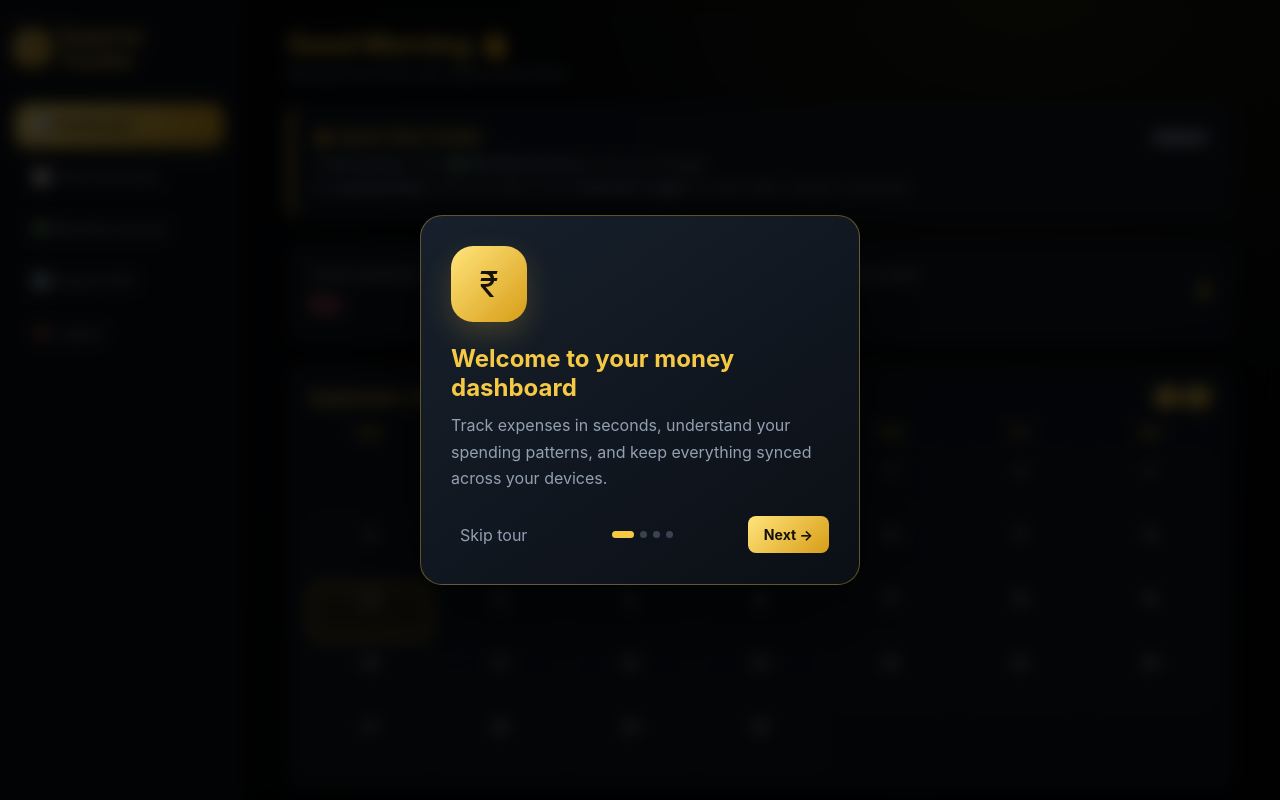
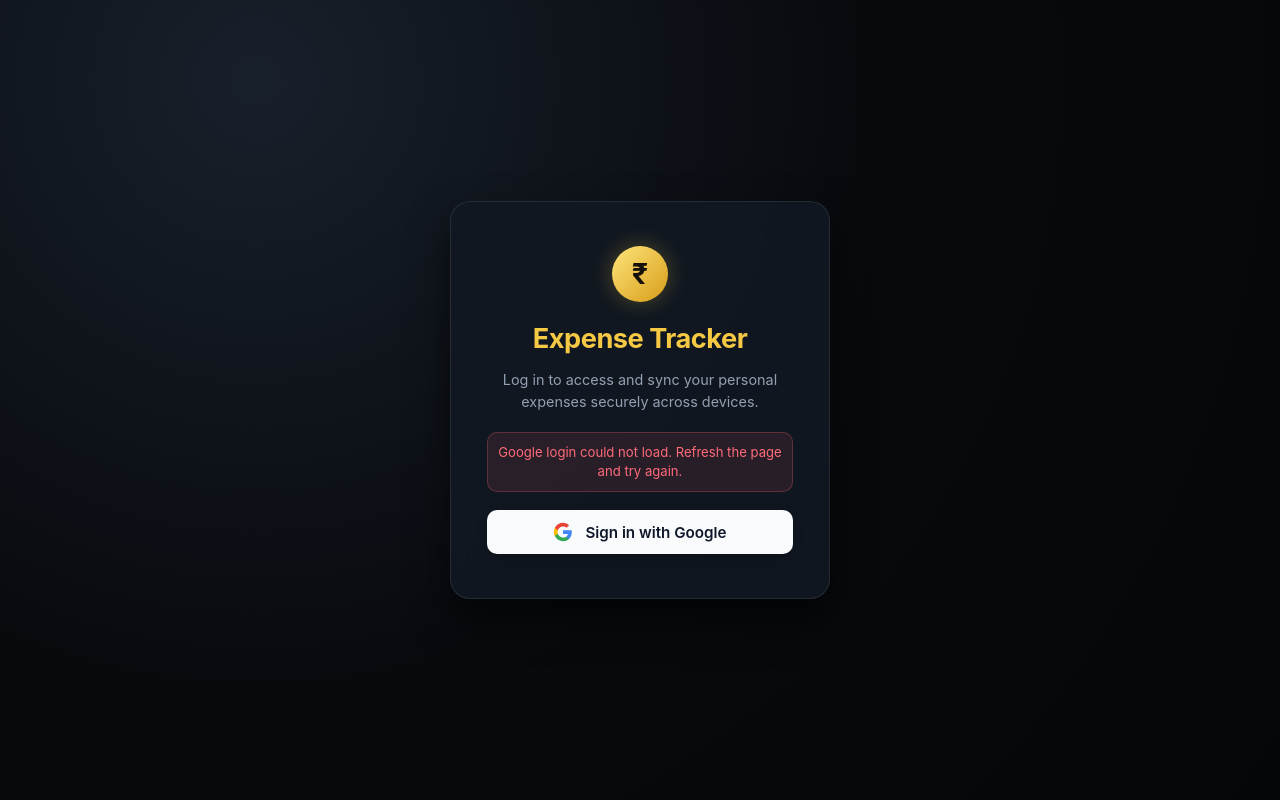
Before and after one commit to srijee31/Expense_calculator, a Flask app: page / in a window 1280 px wide. Run offline with Flask 3, Linux system fonts and the light colour scheme; some libraries are stand-ins or nearby versions.

Commit message:
Fix Firebase auth gating and refine dark theme

```diff
--- a/templates/index.html
+++ b/templates/index.html
@@ -33,7 +33,7 @@
 
     html, body {
       margin: 0; padding: 0;
-      background: radial-gradient(circle at 80% -10%, #20230f 0, var(--bg-color) 38%, #050608 100%); color: var(--text-main);
+      background: radial-gradient(circle at 80% -10%, #171d28 0, var(--bg-color) 38%, #050608 100%); color: var(--text-main);
       font-family: -apple-system, BlinkMacSystemFont, "Segoe UI", Roboto, Helvetica, Arial, sans-serif;
       min-height: 100vh; width: 100%;
     }
@@ -51,7 +51,7 @@
 
     .login-container {
       position: fixed; top: 0; left: 0; width: 100vw; height: 100vh;
-      background: radial-gradient(circle at 20% 10%, #252713 0%, #080a0e 48%, #050608 100%);
+      background: radial-gradient(circle at 20% 10%, #18202b 0%, #080a0e 48%, #050608 100%);
       display: flex; align-items: center; justify-content: center; z-index: 3000; padding: 20px;
     }
 
@@ -107,8 +107,8 @@
 
     .nav-item:hover { background-color: rgba(246, 201, 69, 0.11); color: var(--text-main); }
     .nav-item.active {
-      background: linear-gradient(135deg, #ffe47a, #d79d18); color: #16120a; font-weight: 700;
-      box-shadow: 0 4px 14px rgba(246, 201, 69, 0.3);
+      background: rgba(246, 201, 69, 0.14); color: var(--primary-gold); font-weight: 700;
+      border: 1px solid rgba(246, 201, 69, 0.38); box-shadow: 0 4px 14px rgba(0, 0, 0, 0.22);
     }
 
     .main-content { flex: 1; overflow-y: auto; padding: 28px clamp(16px, 4vw, 48px); }
@@ -208,8 +208,8 @@
     }
 
     .summary-tab-btn.active {
-      background: linear-gradient(135deg, #ffe47a, #d79d18) !important;
-      color: #16120a !important; border-color: var(--primary-gold) !important;
+      background: rgba(246, 201, 69, 0.14) !important;
+      color: var(--primary-gold) !important; border-color: var(--primary-gold) !important;
     }
 
     .modal-overlay {
@@ -299,7 +299,8 @@
     <div class="login-card">
       <div class="login-brand-icon">₹</div>
       <h2>Expense Tracker</h2>
-      <p>Log in to access and sync your personal expenses securely across devices.</p>
+      <p id="auth-description">Log in to access and sync your personal expenses securely across devices.</p>
+      <div id="auth-error" class="hidden" role="alert" style="color: var(--accent-red); background: rgba(255,107,122,.10); border: 1px solid rgba(255,107,122,.25); border-radius: 10px; padding: 10px; margin: -12px 0 18px; font-size: .82em; line-height: 1.45;"></div>
 
       <button class="google-btn" onclick="triggerLogin()">
         <svg style="width: 20px; height: 20px;" viewBox="0 0 24 24">
@@ -310,6 +311,7 @@
         </svg>
         Sign in with Google
       </button>
+      <button id="offline-guest-btn" class="text-btn hidden" type="button" onclick="enterOfflineMode()" style="width:100%; margin-top:12px;">Continue offline on this device</button>
     </div>
   </div>
 
@@ -524,6 +526,40 @@
       try { return [...new Set(JSON.parse(localStorage.getItem('expense_tracker_categories') || 'null') || defaultCategories)]; } catch (_) { return [...defaultCategories]; }
     }
     function saveCategories() { localStorage.setItem('expense_tracker_categories', JSON.stringify(categoryKeys)); }
+
+    let authReady = false;
+    let isOfflineGuest = false;
+    function showAuthError(message) {
+      const box = document.getElementById('auth-error');
+      if (!box) return;
+      box.innerText = message;
+      box.classList.remove('hidden');
+    }
+    function clearAuthError() {
+      const box = document.getElementById('auth-error');
+      if (box) { box.innerText = ''; box.classList.add('hidden'); }
+    }
+    function showLoginScreen(message = '') {
+      document.getElementById('login-view').classList.remove('hidden');
+      document.getElementById('main-app').classList.add('hidden');
+      document.querySelectorAll('.user-profile-card').forEach(card => card.classList.add('hidden'));
+      const offlineButton = document.getElementById('offline-guest-btn');
+      if (offlineButton) offlineButton.classList.toggle('hidden', navigator.onLine);
+      if (message) showAuthError(message); else clearAuthError();
+    }
+    function showAppScreen() {
+      document.getElementById('login-view').classList.add('hidden');
+      document.getElementById('main-app').classList.remove('hidden');
+      renderCalendar();
+      updateDashboardStats();
+      showTourIfNeeded();
+    }
+    window.enterOfflineMode = function() {
+      isOfflineGuest = true;
+      showAppScreen();
+      document.getElementById('welcome-heading').innerText = 'Offline mode';
+      document.querySelector('.greeting p').innerText = 'Saved on this device. Sign in when online to sync across devices.';
+    };
 
     function updateNetworkStatus() {
       const banner = document.getElementById('offline-banner');
@@ -886,15 +922,12 @@
       const link = document.createElement('a'); link.href = URL.createObjectURL(blob); link.download = `expense-report-${new Date().toISOString().slice(0,10)}.csv`; link.click(); URL.revokeObjectURL(link.href);
     };
 
-    // Auto load app on start if previously logged in or used locally
+    // Start behind the login screen until Firebase confirms a real user.
     document.addEventListener('DOMContentLoaded', () => {
       categoryKeys = loadCategories();
-      document.getElementById('login-view').classList.add('hidden');
-      document.getElementById('main-app').classList.remove('hidden');
-      renderCalendar();
-      updateDashboardStats();
+      showLoginScreen();
       updateNetworkStatus();
-      showTourIfNeeded();
+      if (!navigator.onLine) showAuthError('You are offline. Continue locally, or reconnect to sign in and sync your account.');
     });
   </script>
 
@@ -925,7 +958,11 @@
         let currentUser = null;
 
         onAuthStateChanged(auth, async (user) => {
+          authReady = true;
           if (user) {
+            clearAuthError();
+            isOfflineGuest = false;
+            showAppScreen();
             const guestExpenses = getLocalExpenses();
             const guestIncome = getIncomesMap();
             currentUser = user;
@@ -956,12 +993,28 @@
                 saveIncomesMap(guestIncome);
                 window.syncDataToFirestore();
               }
-            } catch (err) {}
+            } catch (err) {
+              console.error('Unable to load account data', err);
+              showAuthError('Signed in, but your synced data could not be loaded. Your local entries are still available.');
+            }
+          } else {
+            currentUser = null;
+            if (navigator.onLine && !isOfflineGuest) showLoginScreen();
           }
         });
 
         window.triggerLogin = async function() {
-          try { await signInWithPopup(auth, provider); } catch (error) {}
+          clearAuthError();
+          try {
+            await signInWithPopup(auth, provider);
+          } catch (error) {
+            console.error('Google sign-in failed', error);
+            const code = error?.code || '';
+            if (code === 'auth/popup-blocked') showAuthError('Your browser blocked the Google sign-in window. Allow pop-ups and try again.');
+            else if (code === 'auth/unauthorized-domain') showAuthError('This website domain is not authorized in Firebase. Add the Render domain in Firebase Authentication settings.');
+            else if (code === 'auth/popup-closed-by-user') showAuthError('The Google sign-in window was closed before completing sign-in.');
+            else showAuthError('Google sign-in could not be completed. Please check your connection and try again.');
+          }
         };
 
         window.syncDataToFirestore = async function() {
@@ -984,7 +1037,13 @@
             location.reload();
           }).catch(() => {});
         };
-      } catch (e) {}
+      } catch (e) {
+        console.error('Firebase could not initialize', e);
+        authReady = true;
+        if (navigator.onLine && !isOfflineGuest) showLoginScreen('Google login could not load. Refresh the page and try again.');
+      }
+    } else if (navigator.onLine && !isOfflineGuest) {
+      showLoginScreen('Google login is unavailable in this browser.');
     }
   </script>
 </body>
```
